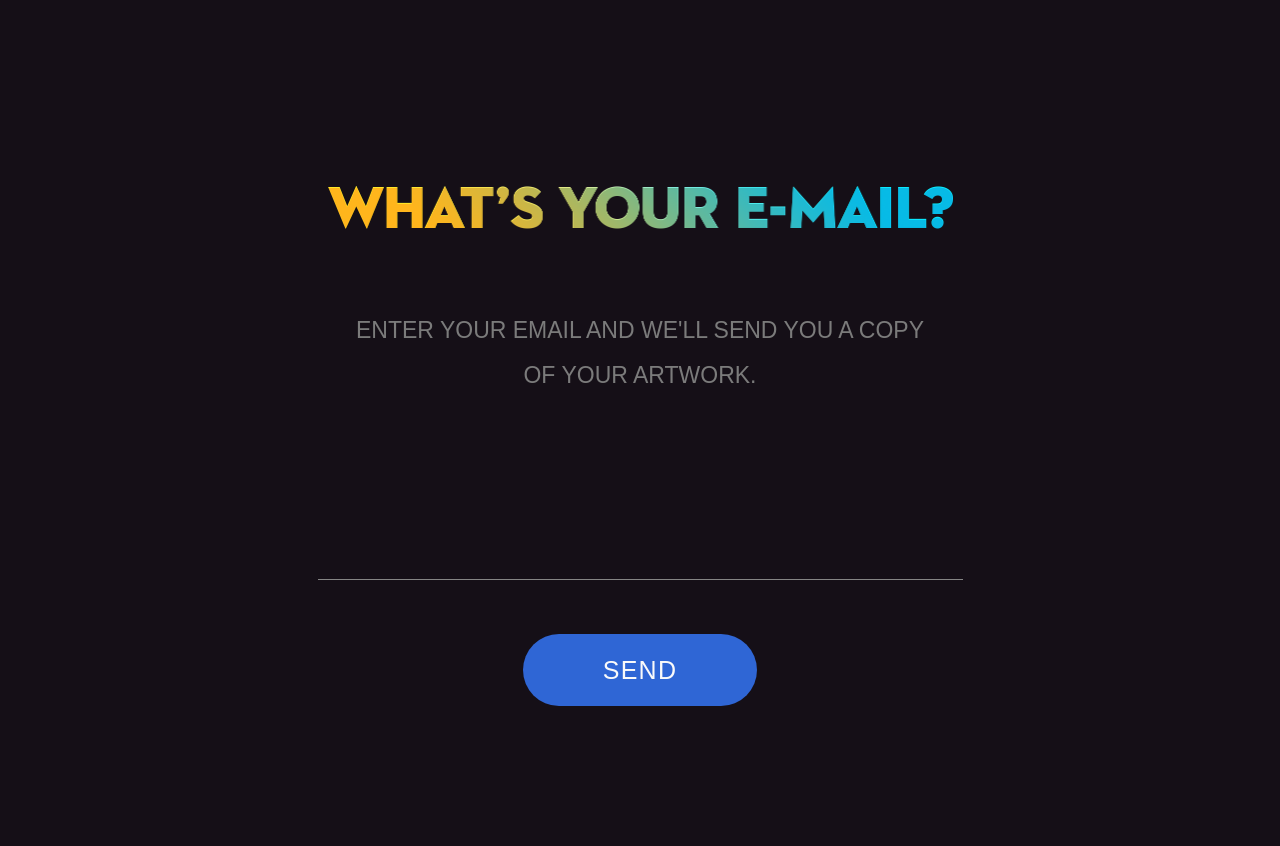
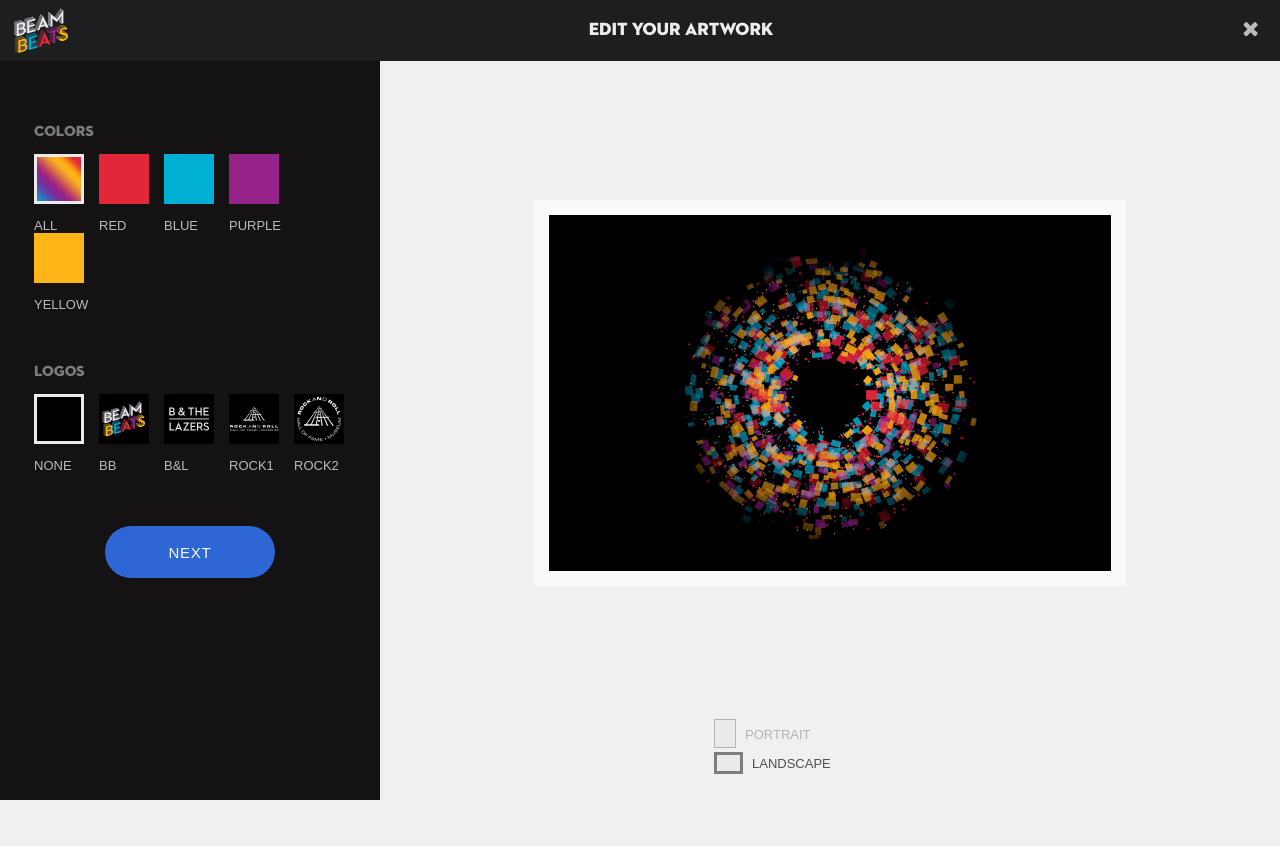
Before and after one commit to YouMeKim/beam-beats, a PHP site: page / in a window 1280 px wide. After the commit the page ends 800 px from the top, so only its background shows below. Run offline with PHP 8.4, Linux system fonts and the light colour scheme; some libraries are stand-ins or nearby versions; some web fonts are replaced.

Commit message:
delete page size delete full size functionality start the layout horizontally

```diff
--- a/assets/css/main.css
+++ b/assets/css/main.css
@@ -325,16 +325,16 @@ body {
 }
 #edit-image-container {
     position: relative;
-    margin: 36px auto 30px auto;
+    margin: 139px auto 133px auto;
     padding: 15px;
-    width: 356px;
-    height: 562px;
+    width: 562px;
+    height: 356px;
     background-color: #fafafa;
 }
 #edit-image {
     position: relative;
-    width: 356px;
-    height: 562px;
+    width: 562px;
+    height: 356px;
     margin: 0px;
     padding: 0px;
     background-color: #000000;
--- a/assets/js/main.js
+++ b/assets/js/main.js
@@ -36,7 +36,7 @@ $(document).ready(function() {
 /* CONTROL PAGE CHANGE */
 /***********************/
 
-var currentStep = 4;
+var currentStep = 3;
 
 function nextStep() {
     currentStep++;
--- a/index.html
+++ b/index.html
@@ -165,6 +165,7 @@
                         <div class="swatch-title">ROCK2</div>
                     </div>
                 </div>
+                <!--
                 <h1>PAPER SIZE</h1>
                 <div class="swatch-container">
                     <div class="swatch-size-all">
@@ -180,6 +181,7 @@
                         <div class="swatch-title">8.5 X 11"</div>
                     </div>
                 </div>
+                -->
                 <button id="edit-button-next">NEXT</button>
             </div>
             <div id="edit-container">
@@ -190,16 +192,16 @@
                 </div>
                 <div id="edit-layouts">
                     <div id="portrait" class="layout-container">
-                        <div id="portrait-layout" class="layout layout-active"></div>
-                        <div id="portrait-title" class="layout-title layout-title-active">PORTRAIT</div>
+                        <div id="portrait-layout" class="layout"></div>
+                        <div id="portrait-title" class="layout-title">PORTRAIT</div>
                     </div>
                     <div id="landscape" class="layout-container">
-                        <div id="landscape-layout" class="layout"></div>
-                        <div id="landscape-title" class="layout-title">LANDSCAPE</div>
+                        <div id="landscape-layout" class="layout layout-active"></div>
+                        <div id="landscape-title" class="layout-title layout-title-active">LANDSCAPE</div>
                     </div>
                 </div>
             </div>
-            <div id="full-screen"><i class="fa fa-expand fa-lg"></i></div>
+            <!-- <div id="full-screen"><i class="fa fa-expand fa-lg"></i></div> -->
         </div>
 
         <!-- EMAIL PAGE -->
```
